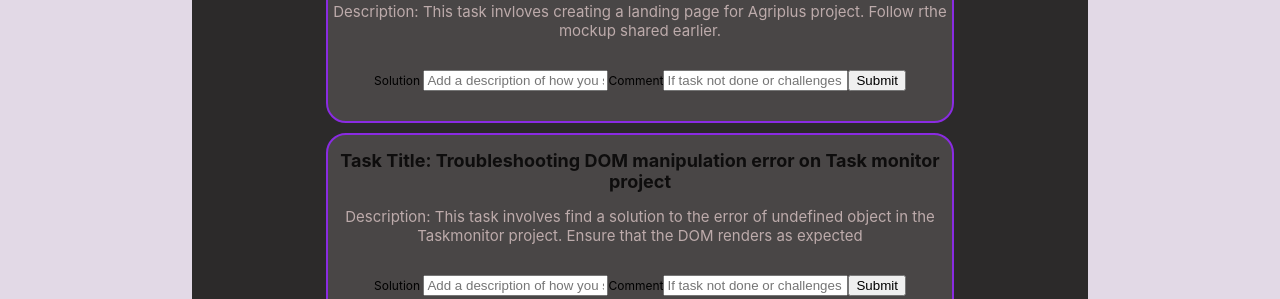
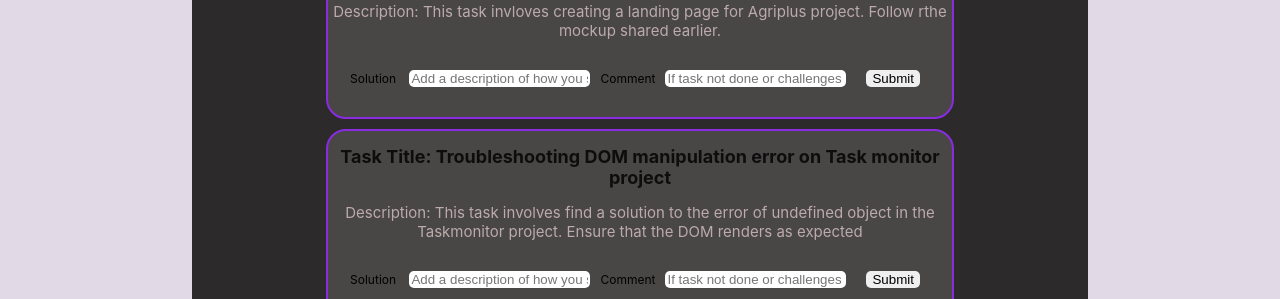
Before and after one commit to Maureenkamau03/Task-Monitor, a React (Create React App) app: page / in a window 1280 px wide. Shown: the part 463-762 px from the top of the page. Built offline with nearby package versions, Linux system fonts and the light colour scheme; data requests are answered from the project's data file.

Commit message:
input styling

```diff
--- a/src/styles/TaskItem.css
+++ b/src/styles/TaskItem.css
@@ -19,3 +19,9 @@
 	font-size: 15px;
 	margin-bottom: 30px;
 }
+input {
+	margin-right: 10px;
+	margin-left: 10px;
+	border-radius: 5px;
+	border: none;
+}
```
